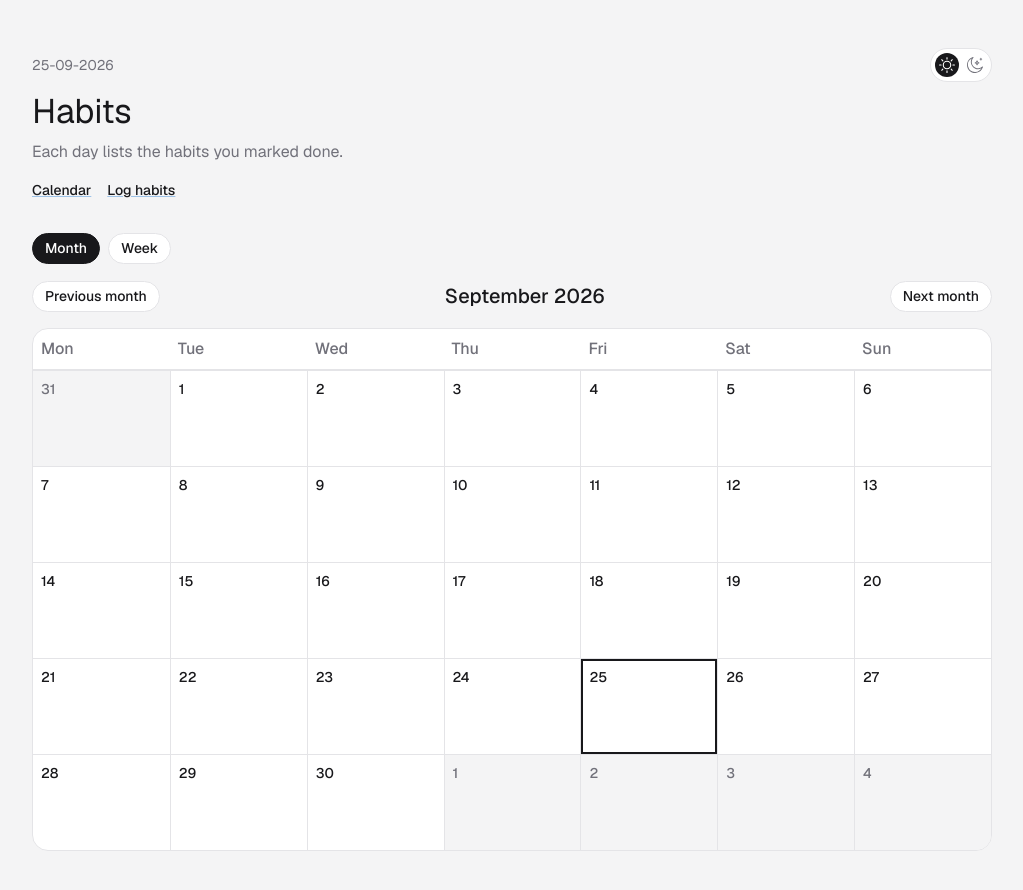
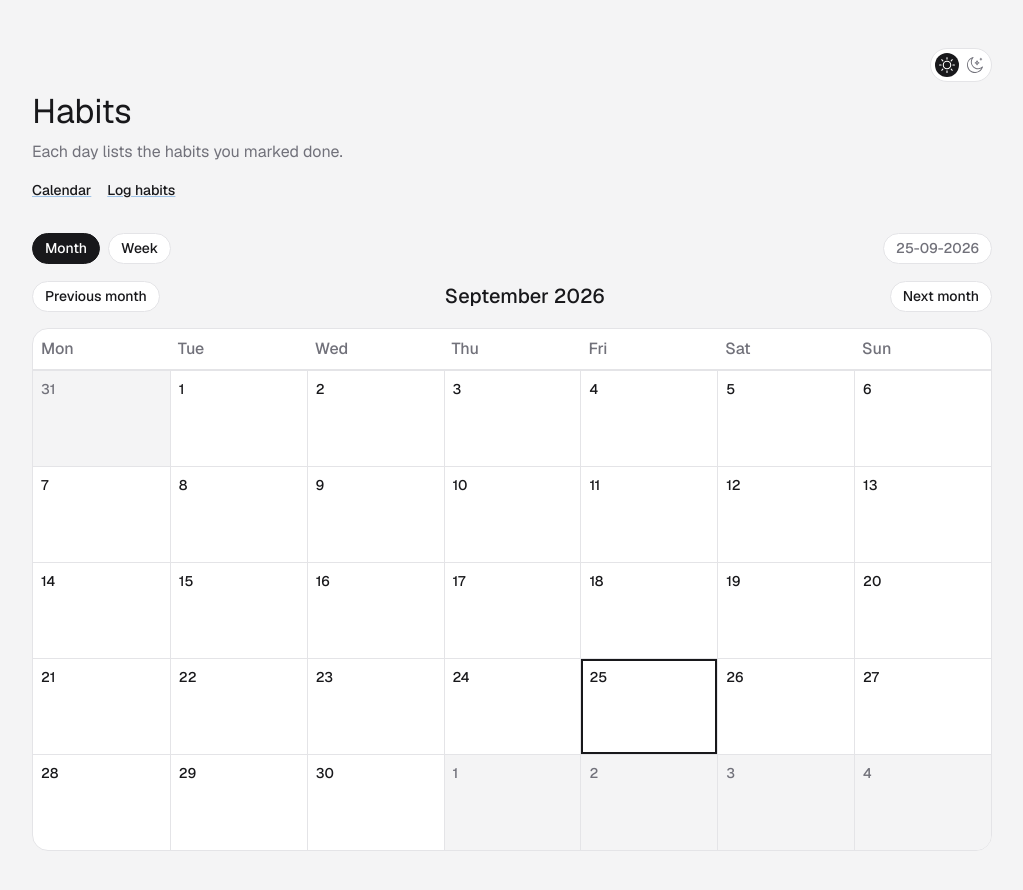
Before and after one commit to AnatoliiLuk/Dashboard-App, a Next.js app: page / in a window 1280 px wide. Shown: the top 890 px of the page, without its empty margins (128-1151 px from the left). Built offline with nearby package versions, Linux system fonts and the light colour scheme; what @mui/material-nextjs would draw is missing.

Commit message:
Refactor HabitShell and HabitCalendar components to remove unnecessary props, enhance layout, and improve calendar view functionality. Introduce new helper functions for current period management and update styles for better alignment and spacing.

```diff
--- a/app/log/page.tsx
+++ b/app/log/page.tsx
@@ -15,7 +15,6 @@ export default function LogPage() {
     <HabitShell
       title="Log habits"
       description="Add a habit and mark what you did today."
-      today={log.today}
     >
       {log.ready ? (
         <HabitLogger
--- a/app/page.style.ts
+++ b/app/page.style.ts
@@ -21,15 +21,9 @@ export const headerStyle = ({ spacingPx }: Theme) => ({
   mb: spacingPx[32],
 });
 
-export const headerTopStyle = ({ spacingPx }: Theme) => ({
+export const headerTopStyle = () => ({
   display: 'flex',
-  alignItems: 'center',
-  justifyContent: 'space-between',
-  gap: spacingPx[16],
-});
-
-export const eyebrowStyle = ({ vars }: Theme) => ({
-  color: vars.palette.text.secondary,
+  justifyContent: 'flex-end',
 });
 
 export const titleStyle = ({ spacingPx }: Theme) => ({
--- a/app/page.tsx
+++ b/app/page.tsx
@@ -15,7 +15,6 @@ export default function Home() {
     <HabitShell
       title="Habits"
       description="Each day lists the habits you marked done."
-      today={log.today}
     >
       {log.ready && log.store && log.today ? (
         <HabitCalendar store={log.store} today={log.today} />
--- a/components/HabitCalendar/HabitCalendar.helpers.ts
+++ b/components/HabitCalendar/HabitCalendar.helpers.ts
@@ -1,4 +1,12 @@
-import { addDays, addMonths, monthTitle, weekTitle } from '@/lib/habits/dates';
+import {
+  addDays,
+  addMonths,
+  formatDisplay,
+  monthTitle,
+  startOfMonth,
+  startOfWeek,
+  weekTitle,
+} from '@/lib/habits/dates';
 
 export type CalendarView = 'month' | 'week';
 
@@ -32,6 +40,21 @@ export function calendarHeading(cursor: string, view: CalendarView) {
   return view === 'week' ? weekTitle(cursor) : monthTitle(cursor);
 }
 
+export function isCurrentPeriod(
+  cursor: string,
+  today: string,
+  view: CalendarView,
+) {
+  if (view === 'week') {
+    return startOfWeek(cursor) === startOfWeek(today);
+  }
+  return startOfMonth(cursor) === startOfMonth(today);
+}
+
+export function currentPeriodLabel(today: string) {
+  return formatDisplay(today);
+}
+
 export function calendarStepLabel(
   view: CalendarView,
   direction: 'previous' | 'next',
--- a/components/HabitCalendar/HabitCalendar.style.ts
+++ b/components/HabitCalendar/HabitCalendar.style.ts
@@ -7,8 +7,15 @@ export const calendarSectionStyle = ({ spacingPx }: Theme) => ({
 
 export const viewBarStyle = ({ spacingPx }: Theme) => ({
   display: 'flex',
+  alignItems: 'center',
+  justifyContent: 'space-between',
+  gap: spacingPx[12],
+  mb: spacingPx[16],
+});
+
+export const viewOptionsStyle = ({ spacingPx }: Theme) => ({
+  display: 'flex',
   gap: spacingPx[8],
-  mb: spacingPx[16],
 });
 
 export const viewButtonActiveStyle = ({ vars }: Theme) => ({
@@ -44,6 +51,10 @@ export const monthButtonStyle = ({
   fontWeight: typography.button.fontWeight,
   lineHeight: typography.button.lineHeight,
   cursor: 'pointer',
+  '&:disabled': {
+    cursor: 'default',
+    color: vars.palette.text.secondary,
+  },
 });
 
 export const tableWrapStyle = {
--- a/components/HabitCalendar/HabitCalendar.tsx
+++ b/components/HabitCalendar/HabitCalendar.tsx
@@ -10,6 +10,8 @@ import type { HabitStore } from '@/lib/habits/storage';
 import {
   calendarHeading,
   calendarStepLabel,
+  currentPeriodLabel,
+  isCurrentPeriod,
   loadCalendarView,
   saveCalendarView,
   shiftCalendar,
@@ -29,6 +31,7 @@ import {
   todayStyle,
   viewBarStyle,
   viewButtonActiveStyle,
+  viewOptionsStyle,
 } from './HabitCalendar.style';
 
 type HabitCalendarProps = {
@@ -74,7 +77,8 @@ export function HabitCalendar({ store, today }: HabitCalendarProps) {
       sx={calendarSectionStyle}
       aria-label="Habit calendar"
     >
-      <Box sx={viewBarStyle} role="group" aria-label="Calendar view">
+      <Box sx={viewBarStyle}>
+        <Box sx={viewOptionsStyle} role="group" aria-label="Calendar view">
           {(['month', 'week'] as const).map((option) => (
             <Box
               key={option}
@@ -93,6 +97,16 @@ export function HabitCalendar({ store, today }: HabitCalendarProps) {
               {option === 'month' ? 'Month' : 'Week'}
             </Box>
           ))}
+        </Box>
+        <Box
+          component="button"
+          type="button"
+          sx={monthButtonStyle}
+          disabled={isCurrentPeriod(cursor, today, view)}
+          onClick={() => setCursor(today)}
+        >
+          {currentPeriodLabel(today)}
+        </Box>
       </Box>
       <Box sx={monthBarStyle}>
         <Box
--- a/components/HabitShell/HabitShell.tsx
+++ b/components/HabitShell/HabitShell.tsx
@@ -5,11 +5,9 @@ import NextLink from 'next/link';
 import type { ReactNode } from 'react';
 
 import { ThemeToggle } from '@/components/ThemeToggle';
-import { formatDisplay } from '@/lib/habits/dates';
 
 import {
   descriptionStyle,
-  eyebrowStyle,
   headerStyle,
   headerTopStyle,
   mainStyle,
@@ -22,24 +20,15 @@ import {
 type HabitShellProps = {
   title: string;
   description: string;
-  today: string | null;
   children: ReactNode;
 };
 
-export function HabitShell({
-  title,
-  description,
-  today,
-  children,
-}: HabitShellProps) {
+export function HabitShell({ title, description, children }: HabitShellProps) {
   return (
     <Box sx={pageStyle}>
       <Box component="main" sx={mainStyle}>
         <Box component="header" sx={headerStyle}>
           <Box sx={headerTopStyle}>
-            <Typography variant="body2" sx={eyebrowStyle}>
-              {today ? formatDisplay(today) : 'Today'}
-            </Typography>
             <ThemeToggle />
           </Box>
           <Typography variant="h4" component="h1" sx={titleStyle}>
```
Lines whose indentation alone changed are shown as unchanged.
